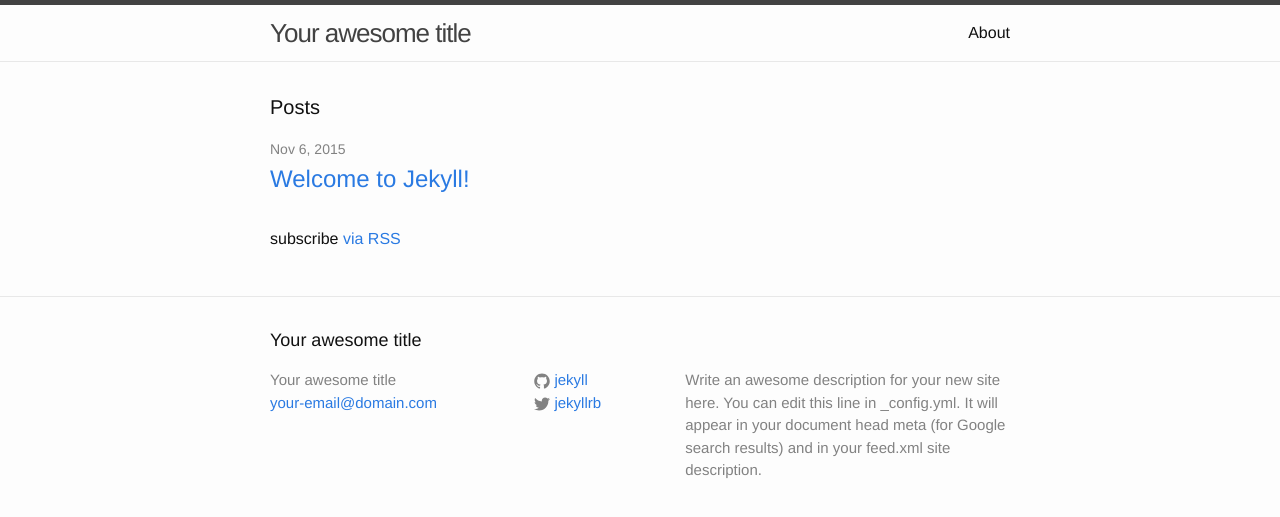
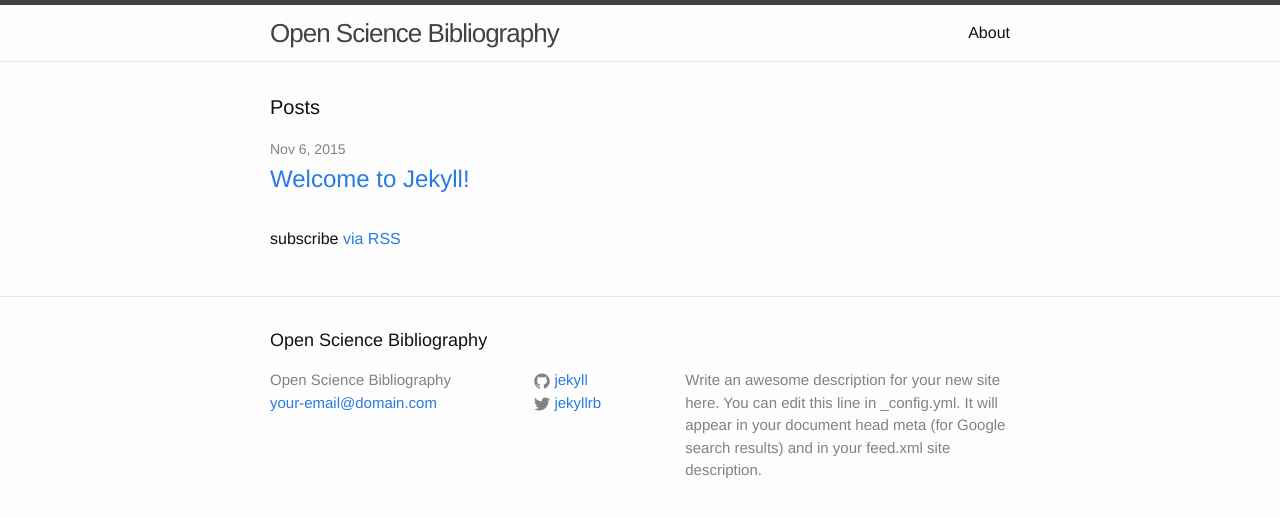
Before and after one commit to NCSU-Libraries/open-science-bibliography, a Jekyll site: the page built from index.html, in a window 1280 px wide. Shown: the top 517 px of the page. Built offline with Jekyll 4.4.1, drawn with Linux system fonts in a browser that asks for light colours.

Commit message:
update base url

```diff
--- a/_config.yml
+++ b/_config.yml
@@ -1,11 +1,11 @@
 # Site settings
-title: Your awesome title
+title: Open Science Bibliography
 email: your-email@domain.com
 description: > # this means to ignore newlines until "baseurl:"
   Write an awesome description for your new site here. You can edit this
   line in _config.yml. It will appear in your document head meta (for
   Google search results) and in your feed.xml site description.
-baseurl: "" # the subpath of your site, e.g. /blog/
+baseurl: "/open-science-bibliography" # the subpath of your site, e.g. /blog/
 url: "http://yourdomain.com" # the base hostname & protocol for your site
 twitter_username: jekyllrb
 github_username:  jekyll
```
